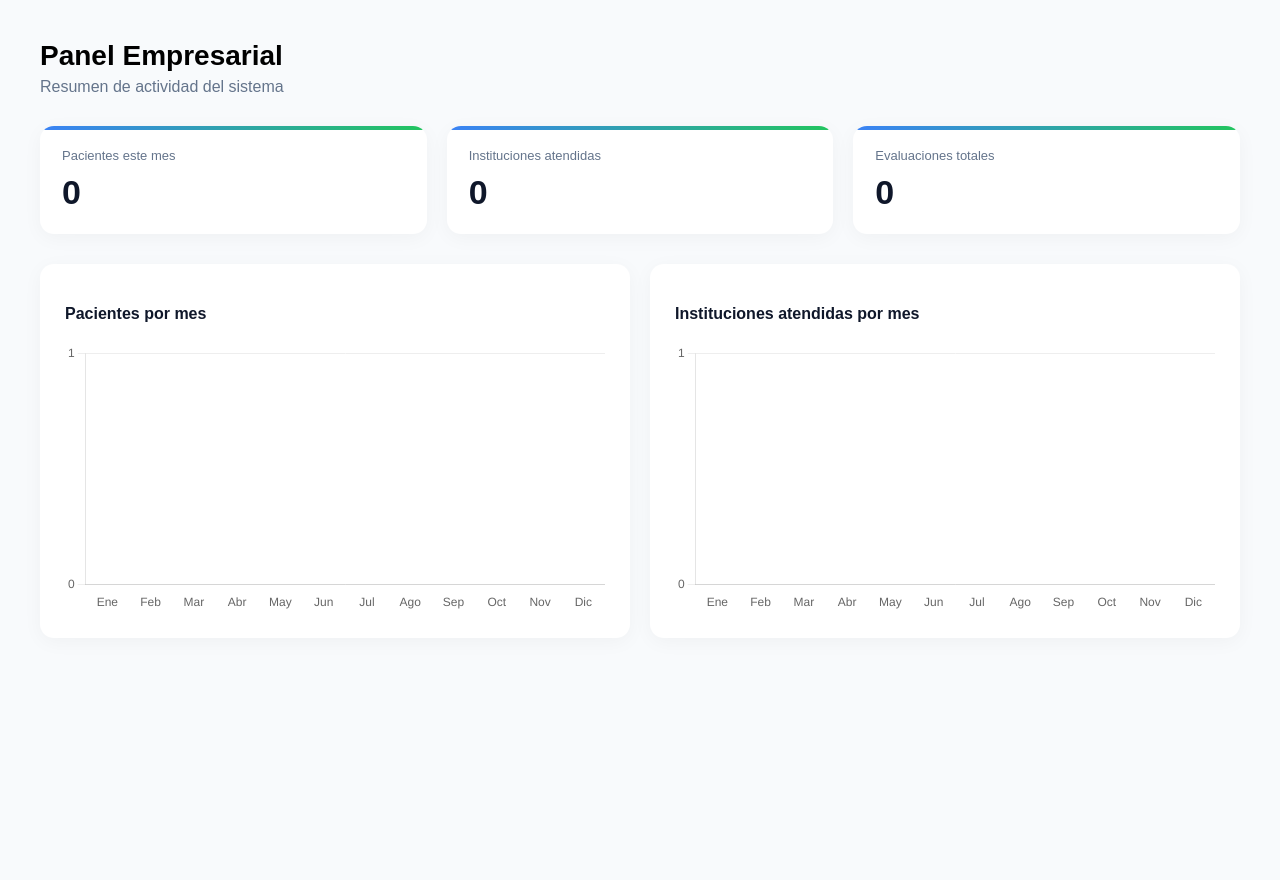
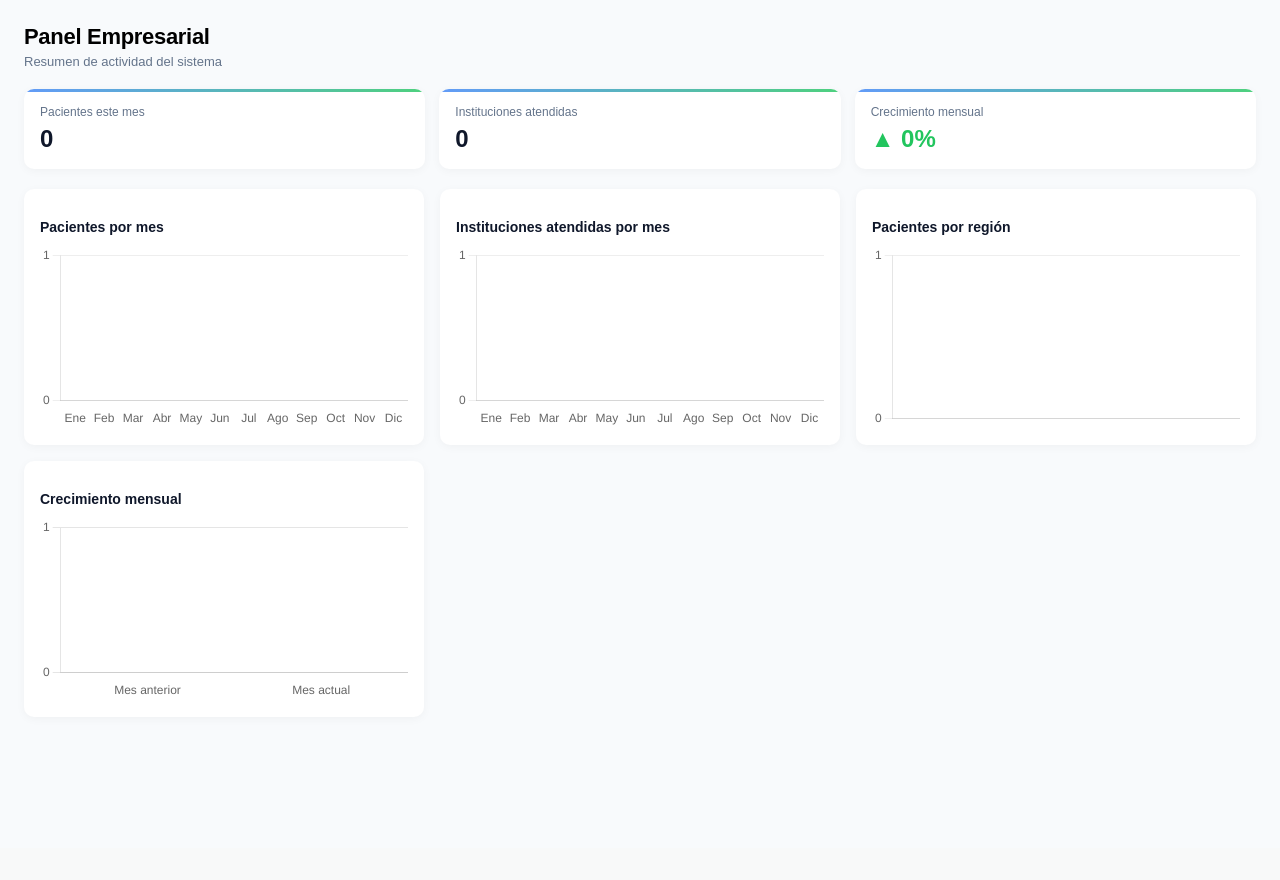
Before and after one commit to PauloJacko/pacientes_optica, a Django app: page /dashboard/empresa/ in a window 1280 px wide. Shown: the part 80-960 px from the top of the page. After the commit the page ends 774 px from the top, so only its background shows below. Run offline with Django 5.2, Linux system fonts and the light colour scheme; the visitor is signed in with stand-in values (Sample User, id 1); data that the repository does not hold is empty.

Commit message:
Mejorado el dashboard de la empresa con nuevos indicadores y gráficos

```diff
--- a/login/static/css/dashboard_empresa.css
+++ b/login/static/css/dashboard_empresa.css
@@ -1,5 +1,5 @@
 .empresa-container{
-  padding:40px;
+  padding:24px;
   background:#f8fafc;
   min-height:100vh;
 }
@@ -7,87 +7,90 @@
 /* HEADER */
 .empresa-header h2{
   margin:0;
-  font-size:28px;
+  font-size:22px;
   font-weight:600;
+  letter-spacing:-0.3px;
 }
 
 .empresa-header p{
   color:#64748b;
-  margin-top:6px;
+  margin-top:4px;
+  font-size:13px;
 }
 
 /* CARDS */
 .empresa-cards{
   display:grid;
-  grid-template-columns:repeat(auto-fit,minmax(240px,1fr));
-  gap:20px;
-  margin:30px 0;
+  grid-template-columns:repeat(auto-fit,minmax(200px,1fr));
+  gap:14px;
+  margin:20px 0;
 }
 
 .empresa-card{
   background:white;
-  border-radius:14px;
-  padding:22px;
-  box-shadow:0 4px 20px rgba(0,0,0,0.04);
-  transition:0.2s;
+  border-radius:10px;
+  padding:16px;
+  box-shadow:0 2px 10px rgba(0,0,0,0.04);
+  transition:0.15s ease;
   position:relative;
   overflow:hidden;
 }
 
 .empresa-card:hover{
-  transform:translateY(-4px);
-  box-shadow:0 10px 25px rgba(0,0,0,0.08);
+  transform:translateY(-2px);
+  box-shadow:0 6px 16px rgba(0,0,0,0.06);
 }
 
-/* línea decorativa top */
+/* línea top más sutil */
 .empresa-card::before{
   content:"";
   position:absolute;
   top:0;
   left:0;
   width:100%;
-  height:4px;
+  height:3px;
   background:linear-gradient(90deg,#3b82f6,#22c55e);
+  opacity:0.8;
 }
 
 .card-title{
-  font-size:13px;
+  font-size:12px;
   color:#64748b;
 }
 
 .card-value{
-  font-size:34px;
-  font-weight:700;
-  margin-top:10px;
+  font-size:24px;
+  font-weight:600;
+  margin-top:6px;
   color:#0f172a;
 }
 
 /* PANEL GRÁFICOS */
 .empresa-panel{
   display:grid;
-  grid-template-columns:1fr 1fr;
-  gap:20px;
+  grid-template-columns:repeat(auto-fit,minmax(320px,1fr));
+  gap:16px;
 }
 
 .panel-card{
   background:white;
-  border-radius:14px;
-  padding:25px;
-  box-shadow:0 4px 20px rgba(0,0,0,0.04);
+  border-radius:10px;
+  padding:16px;
+  box-shadow:0 2px 10px rgba(0,0,0,0.04);
+  display:flex;
+  flex-direction:column;
 }
 
 .panel-card h3{
-  margin-bottom:20px;
-  font-size:16px;
+  margin-bottom:10px;
+  font-size:14px;
   font-weight:600;
   color:#0f172a;
 }
 
-/* responsive */
-@media(max-width:900px){
-  .empresa-panel{
-    grid-template-columns:1fr;
-  }
+/* 🔥 altura controlada de gráficos */
+.panel-card canvas{
+  max-height:220px;
 }
 
 /* MODALES */
--- a/login/templates/login/dashboard_empresa.html
+++ b/login/templates/login/dashboard_empresa.html
@@ -69,8 +69,14 @@
   </div>
 
   <div class="empresa-card">
-    <div class="card-title">Evaluaciones totales</div>
-    <div class="card-value">{{ evaluaciones_total }}</div>
+    <div class="card-title">Crecimiento mensual</div>
+    <div class="card-value">
+      {% if crecimiento >= 0 %}
+        <span style="color:#22c55e">▲ {{ crecimiento }}%</span>
+      {% else %}
+        <span style="color:#ef4444">▼ {{ crecimiento }}%</span>
+      {% endif %}
+    </div>
   </div>
 
 </div>
@@ -87,6 +93,16 @@
   <div class="panel-card">
     <h3>Instituciones atendidas por mes</h3>
     <canvas id="graficoComparacion"></canvas>
+  </div>
+
+  <div class="panel-card">
+    <h3>Pacientes por región</h3>
+    <canvas id="graficoRegiones"></canvas>
+  </div>
+
+  <div class="panel-card">
+    <h3>Crecimiento mensual</h3>
+    <canvas id="graficoCrecimiento"></canvas>
   </div>
 
 </div>
@@ -168,7 +184,7 @@
   });
 
   // -------------------------
-  // GRÁFICO 2: INSTITUCIONES 🔥
+  // GRÁFICO 2: INSTITUCIONES
   // -------------------------
   const ctx2 = document.getElementById('graficoComparacion');
 
@@ -203,6 +219,88 @@
           grid: {
             color: '#eee'
           }
+        }
+      }
+    }
+  });
+
+    // -------------------------
+    // GRÁFICO 3: PACIENTES POR REGIÓN
+    // -------------------------
+
+  const pacientesPorRegion = {{ pacientes_por_region|safe }};
+
+  const ctx3 = document.getElementById('graficoRegiones');
+
+  new Chart(ctx3, {
+    type: 'bar',
+    data: {
+      labels: pacientesPorRegion.map(r => r.region),
+      datasets: [{
+        label: 'Pacientes',
+        data: pacientesPorRegion.map(r => r.total),
+        borderRadius: 8,
+        backgroundColor: '#f59e0b'
+      }]
+    },
+    options: {
+      plugins: {
+        legend: { display: false }
+      },
+      scales: {
+        x: { grid: { display: false } },
+        y: {
+          beginAtZero: true,
+          ticks: { stepSize: 1, precision: 0 },
+          grid: { color: '#eee' }
+        }
+      }
+    }
+  });
+
+    // -------------------------
+    // GRÁFICO 4: CRECIMIENTO MENSUAL
+    // -------------------------
+
+  const pacientesMesActual = {{ pacientes_mes_actual }};
+  const pacientesMesAnterior = {{ pacientes_mes_anterior }};
+
+  const ctx4 = document.getElementById('graficoCrecimiento');
+
+  new Chart(ctx4, {
+    type: 'bar',
+    data: {
+      labels: ['Mes anterior', 'Mes actual'],
+      datasets: [{
+        data: [pacientesMesAnterior, pacientesMesActual],
+        borderRadius: 10,
+        backgroundColor: [
+          '#94a3b8',
+          '#3b82f6'
+        ]
+      }]
+    },
+    options: {
+      plugins: {
+        legend: { display: false },
+        tooltip: {
+          callbacks: {
+            label: function(context) {
+              return context.raw + ' pacientes';
+            }
+          }
+        }
+      },
+      scales: {
+        y: {
+          beginAtZero: true,
+          ticks: {
+            stepSize: 1,
+            precision: 0
+          }
+        },
+        x: {
+          grid: { display: false }
         }
       }
     }
--- a/login/views.py
+++ b/login/views.py
@@ -14,7 +14,7 @@ from evaluaciones.models import Evaluacion
 from django.utils.timezone import now
 from django.db.models.functions import ExtractMonth
 from collections import defaultdict
-
+from datetime import timedelta
 
 def login_view(request):
 
@@ -176,8 +176,13 @@ def dashboard_empresa(request):
     instituciones_mes = Paciente.objects.values('institucion').distinct().count()
 
     # -------------------------
-    # PACIENTES POR MES 🔥
+    # PACIENTES POR MES
     # -------------------------
+
+    pacientes_activos = Paciente.objects.filter(
+        fecha_creacion__gte=now() - timedelta(days=30)
+        ).count()
+
     pacientes_por_mes_qs = (
         Paciente.objects
         .filter(fecha_creacion__year=anio_actual)
@@ -193,7 +198,7 @@ def dashboard_empresa(request):
         pacientes_por_mes[item['mes'] - 1] = item['total']
 
     # -------------------------
-    # INSTITUCIONES POR MES 🔥 (NORMALIZADAS)
+    # INSTITUCIONES POR MES 🔥
     # -------------------------
     pacientes_del_anio = Paciente.objects.filter(
         fecha_creacion__year=anio_actual
@@ -245,6 +250,56 @@ def dashboard_empresa(request):
         detalle_meses[mes] = list(instituciones_dict.values())
 
     # -------------------------
+    # 🔥 PACIENTES POR REGIÓN (NUEVO)
+    # -------------------------
+    pacientes_region_qs = (
+        Paciente.objects
+        .values('region')
+        .annotate(total=Count('id'))
+        .order_by('-total')
+    )
+
+    pacientes_por_region = []
+
+    for r in pacientes_region_qs:
+        pacientes_por_region.append({
+            "region": dict(Paciente.REGION_CHOICES).get(r['region'], r['region']),
+            "total": r['total']
+        })
+
+    # -------------------------
+    # CRECIMIENTO MENSUAL
+    # -------------------------
+
+    hoy = now()
+
+    # Mes actual
+    inicio_mes_actual = hoy.replace(day=1)
+    fin_mes_actual = hoy
+
+    # Mes anterior
+    fin_mes_anterior = inicio_mes_actual - timedelta(days=1)
+    inicio_mes_anterior = fin_mes_anterior.replace(day=1)
+
+    # Conteos
+    pacientes_mes_actual = Paciente.objects.filter(
+        fecha_creacion__range=(inicio_mes_actual, fin_mes_actual)
+    ).count()
+
+    pacientes_mes_anterior = Paciente.objects.filter(
+        fecha_creacion__range=(inicio_mes_anterior, fin_mes_anterior)
+    ).count()
+
+    # % crecimiento
+    if pacientes_mes_anterior > 0:
+        crecimiento = round(
+            ((pacientes_mes_actual - pacientes_mes_anterior) / pacientes_mes_anterior) * 100,
+            1
+        )
+    else:
+        crecimiento = 100 if pacientes_mes_actual > 0 else 0
+
+    # -------------------------
     # RENDER
     # -------------------------
     return render(request, 'login/dashboard_empresa.html', {
@@ -254,5 +309,10 @@ def dashboard_empresa(request):
 
         'pacientes_por_mes': pacientes_por_mes,
         'instituciones_por_mes': instituciones_por_mes,
-        'detalle_meses': detalle_meses
+        'detalle_meses': detalle_meses,
+        'pacientes_por_region': pacientes_por_region,
+        'pacientes_activos': pacientes_activos,
+        'pacientes_mes_actual': pacientes_mes_actual,
+        'pacientes_mes_anterior': pacientes_mes_anterior,
+        'crecimiento': crecimiento,
     })
```
Also changed, not shown: other parts of login/static/css/dashboard_empresa.css (+78 -12 lines), usuarios/static/usuarios/css/ficha_paciente.css (+97 -24 lines), usuarios/templates/usuarios/ficha_paciente.html (+16 -0 lines).
